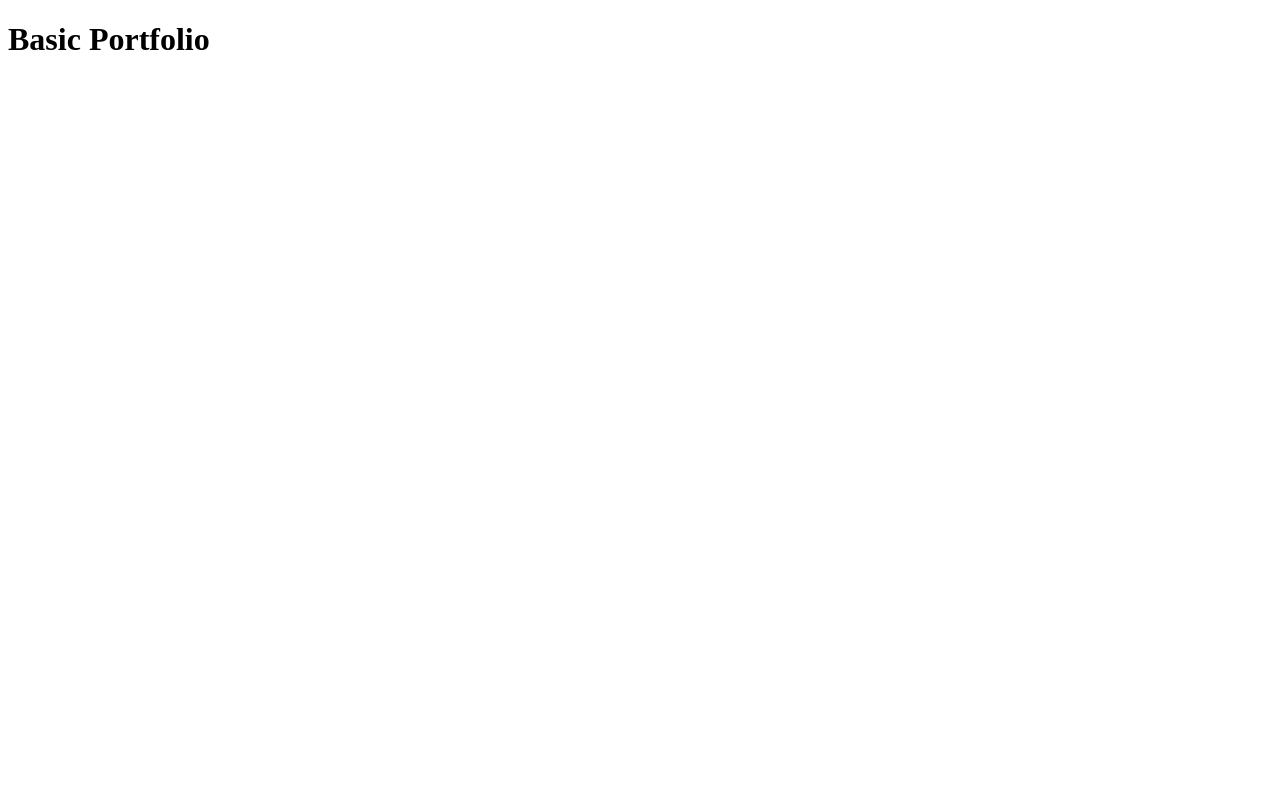
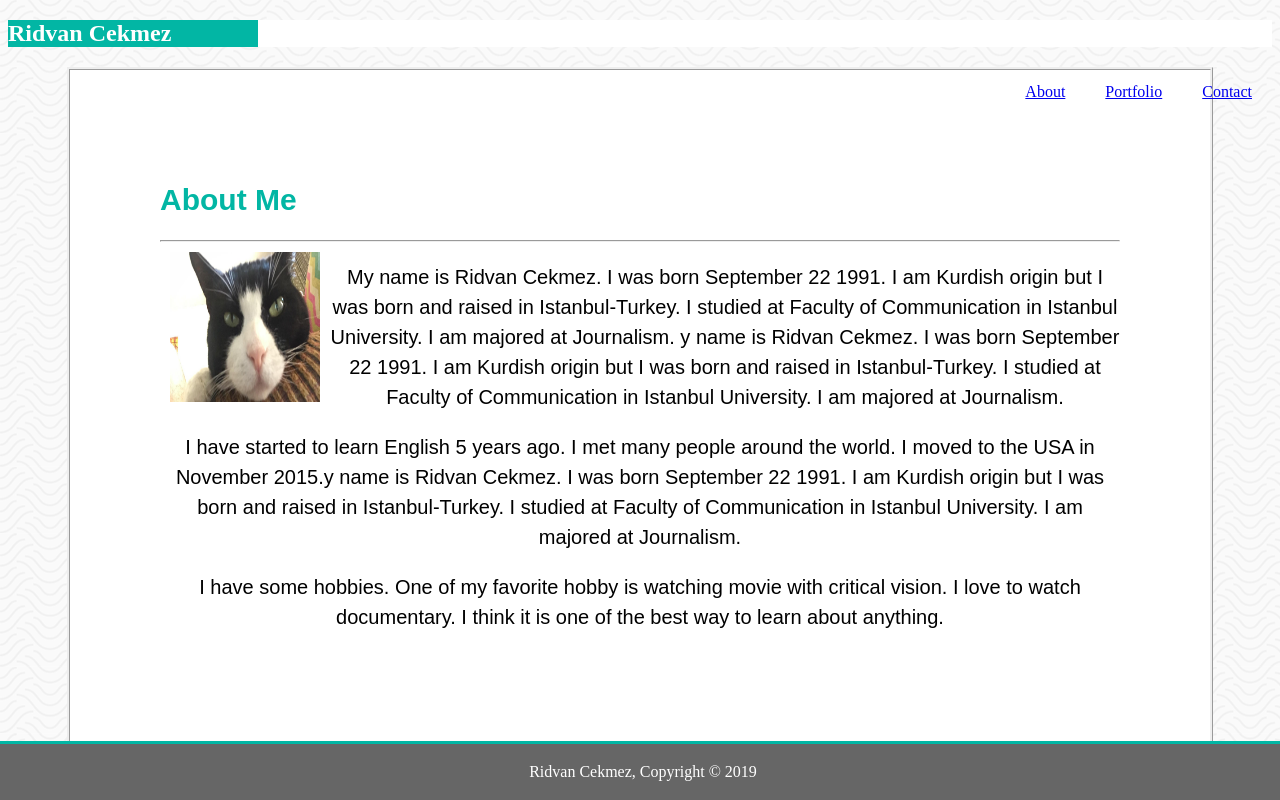
Before and after one commit to ridvanceko/Basic-Portfolio, a plain HTML site: page index.html in a window 1280 px wide. Drawn offline with Linux system fonts and the light colour scheme.

Commit message:
I added Basic Portfolio

```diff
--- /dev/null
+++ b/assets/css/style.css
@@ -0,0 +1,84 @@
+body{
+  background-image: url("../images/wall.png");
+
+}
+
+
+
+h2{
+  color: rgb(2, 182, 164);
+  text-align: left;
+
+}
+
+.container{
+  width: 80%;
+  margin: auto;
+  overflow: hidden;
+}
+/* background image control in here */
+
+.about{
+  font-family: Arial, Helvetica, sans-serif;
+  width: 960px;
+  margin:auto;
+  border-style: ridge;
+  padding: 90px;
+  text-align: center;
+  line-height: 30px;
+  font-size: 20px;
+  background-color: #ffffff;
+
+}
+
+li{
+  float: left;
+  display: inline;
+  padding: 0 20px 0 20px;
+}
+
+
+
+
+ header{
+   background-color: #ffffff;
+   border-color: #cccccc
+ }
+footer{
+  padding:3px;
+  color: white;
+  background-color: #666666;
+  text-align: center;
+  border-top: rgb(2, 182, 164) 3px solid;
+  bottom: 0;
+  position: fixed;
+  left: 0;
+  width: 100%;
+}
+#name{
+
+  background-color: rgb(2, 182, 164);
+  color: white;
+  width:250px;
+
+
+}
+.name-title{
+  float: right;
+
+}
+/* Portfolio images */
+.column {
+  flex: 33.33%;
+  padding: 5px;
+
+
+}
+
+.profile{
+
+  float:left;
+  margin-left: 10px;
+  margin-bottom: 10px;
+  margin-right: 10px;
+}
--- a/index.html
+++ b/index.html
@@ -1,13 +1,43 @@
 <!DOCTYPE html>
 <html>
+
 <head>
   <meta charset="UTF-8">
   <title>Basic Portfolio</title>
-  <link rel="stylesheet" href="index.html">
+  <link rel="stylesheet" href="./assets/css/style.css">
+</head>
 
-</head>
 <body>
-  <h1>Basic Portfolio</h1>
+  <header>
 
+    <section>
+      <h1 id="name">Ridvan Cekmez</h1>
+
+      <nav class="name-title">
+        <ul>
+          <li><a href="index.html">About</a></li>
+          <li><a href="portfolio.html">Portfolio</a></li>
+          <li><a href="contact.html">Contact</a></li>
+        </ul>
+      </nav>
+
+    </section>
+  </header>
+
+
+  <div class="about">
+    <h2>About Me</h2>
+    <hr>
+    <img class="profile" src="assets/images/me.png" width="150" height="150">
+
+
+    <p>My name is Ridvan Cekmez. I was born September 22 1991. I am Kurdish origin but I was born and raised in Istanbul-Turkey. I studied at Faculty of Communication in Istanbul University. I am majored at Journalism. y name is Ridvan Cekmez. I was born September 22 1991. I am Kurdish origin but I was born and raised in Istanbul-Turkey. I studied at Faculty of Communication in Istanbul University. I am majored at Journalism.   </p>
+    <p>I have started to learn English 5 years ago. I met many people around the world. I moved to the USA in November 2015.y name is Ridvan Cekmez. I was born September 22 1991. I am Kurdish origin but I was born and raised in Istanbul-Turkey. I studied at Faculty of Communication in Istanbul University. I am majored at Journalism.   </p>
+    <p> I have some hobbies. One of my favorite hobby is watching movie with critical vision. I love to watch documentary. I think it is one of the best way to learn about anything. </p>
+  </div>
 </body>
+<footer>
+  <p>Ridvan Cekmez, Copyright &copy; 2019</p>
+</footer>
+
 </html>
```
Also changed, not shown: contact.html (added, +48 -0 lines), portfolio.html (added, +49 -0 lines), assets/images/hangman.png (added), assets/images/me.png (added), assets/images/rock.jpg (added), assets/images/rpg.jpg (added), assets/images/rutgers.jpg (added), assets/images/trivia.png (added), assets/images/wall.png (added).
